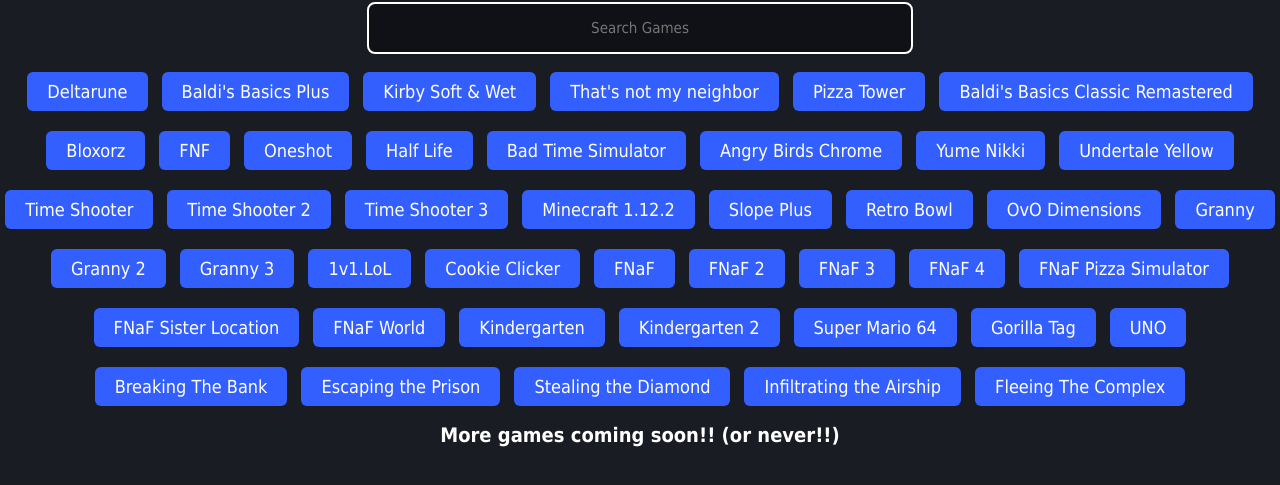
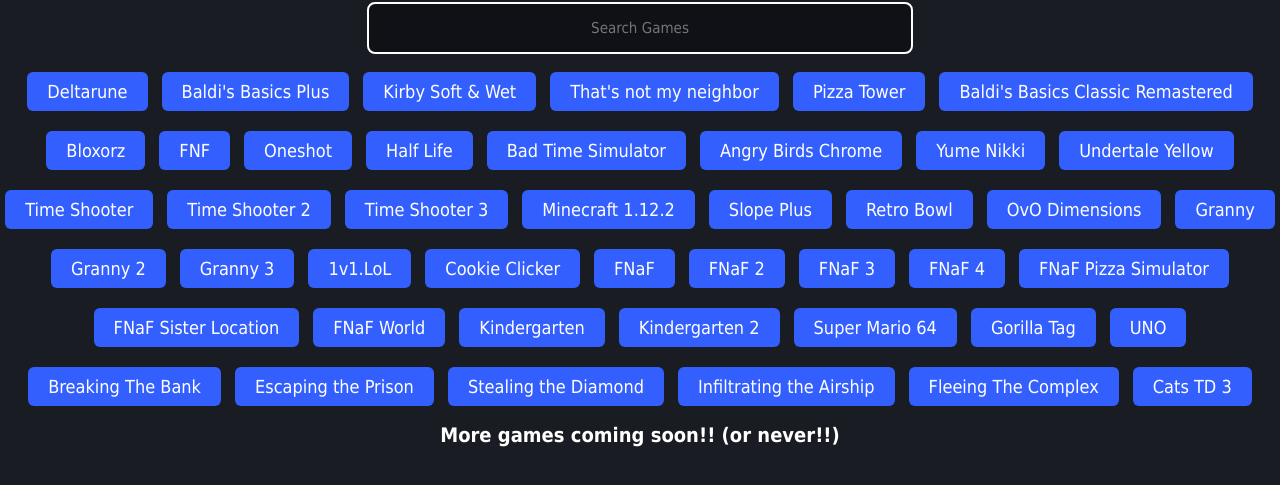
Before and after one commit to Block047/Links123-Ipad, a website: page public/index.html in a window 1280 px wide. Both pictures are taken after a click on the button "Games". Shown: the part 151-636 px from the top of the page. Drawn offline with Linux system fonts and the light colour scheme.

Commit message:
Added catstd3

```diff
--- a/public/index.html
+++ b/public/index.html
@@ -80,6 +80,7 @@
       <button onclick="location.href='games/henrystickmin/stealingthediamondgame.html'" class="button">Stealing the Diamond</button>
       <button onclick="location.href='games/henrystickmin/infiltratingtheairshipgame.html'" class="button">Infiltrating the Airship</button>
       <button onclick="location.href='games/henrystickmin/fleeing_the_complex.html'" class="button">Fleeing The Complex</button>
+      <button onclick="location.href='games/catstd3/index.html'" class="button">Cats TD 3</button>
       <h2>More games coming soon!! (or never!!)</h2>
     </div>
 
```
